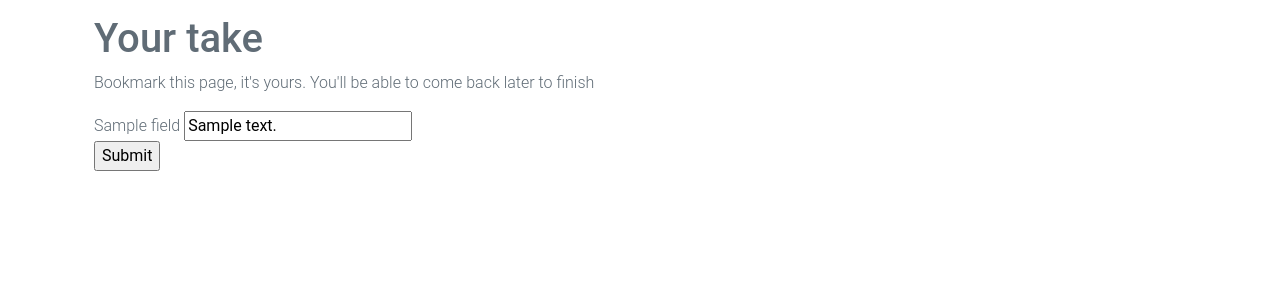
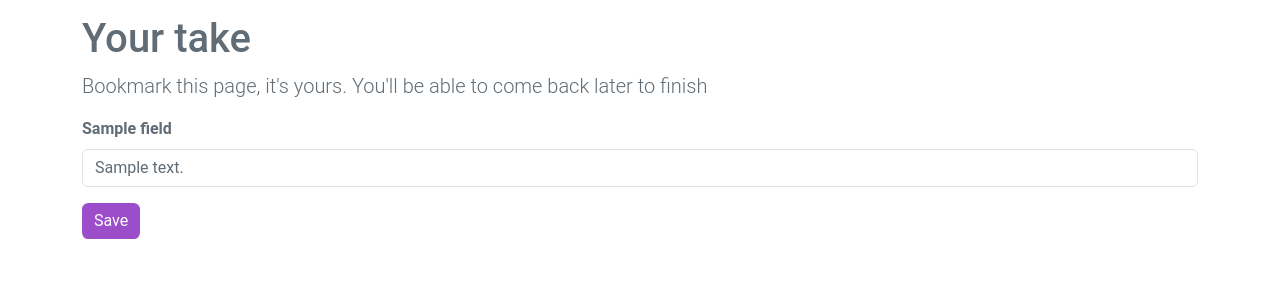
Before and after one commit to CPNV-ES/Maw11-JBM, a PHP site: template app/View/results/edit.php in a window 1280 px wide. Shown: the part 81-380 px from the top of the page. Run offline with PHP 8.4, Linux system fonts and the light colour scheme; the template is opened without the code that fills it: most values are stand-ins (such as "Sample title", 1, 10 or a date in 2020).

Commit message:
fix: enhance form layout and styling for improved user experience

```diff
--- a/app/View/results/edit.php
+++ b/app/View/results/edit.php
@@ -1,22 +1,21 @@
-<?php $title = 'Answering'; ?>
-<div class="container main">
+<?php $title = 'Answering';
+$labelTitle = $exercise['title']; ?>
     <h1>Your take</h1>
-    <p>Bookmark this page, it's yours. You'll be able to come back later to finish</p>
+    <p class="lead">Bookmark this page, it's yours. You'll be able to come back later to finish</p>
     <form action="<?= '/exercises/' . $exercise['id'] . '/fulfillments/' . $result['id'] . '/edit' ?>" accept-charset="UTF-8" method="post">
         <input type="hidden" name="exercises_id" value="<?= $exercise['id'] ?>">
         <input type="hidden" name="_method" value="PUT">
         <?php foreach ($exercise['fields'] as $field): ?>
             <?php foreach ($result['fulfillments'] as $fulfillment): ?>
             <?php if ($fulfillment['fields_id'] == $field['id']): ?>
-                <div class="field">
-                    <label for="answer_<?=$field['id']?>"><?= $field['label'] ?></label>
-                    <input value="<?=$fulfillment['answer'] ?>" type="text" name="answer_<?=$fulfillment['id']?>" id="answer_<?=$field['id']?>">
+                <div class="field mb-3">
+                    <label class="form-label fw-bold" for="answer_<?=$field['id']?>"><?= $field['label'] ?></label>
+                    <input class="form-control"  value="<?=$fulfillment['answer'] ?>" type="text" name="answer_<?=$fulfillment['id']?>" id="answer_<?=$field['id']?>">
                 </div>
                 <?php endif; ?>
                 <?php endforeach; ?>
         <?php endforeach; ?>
         <div class="actions">
-            <input type="submit">
+            <input class="btn btn-purple" type="submit" name="commit" value="Save" data-disable-with="Save"/>
         </div>
     </form>
-</div>
```
